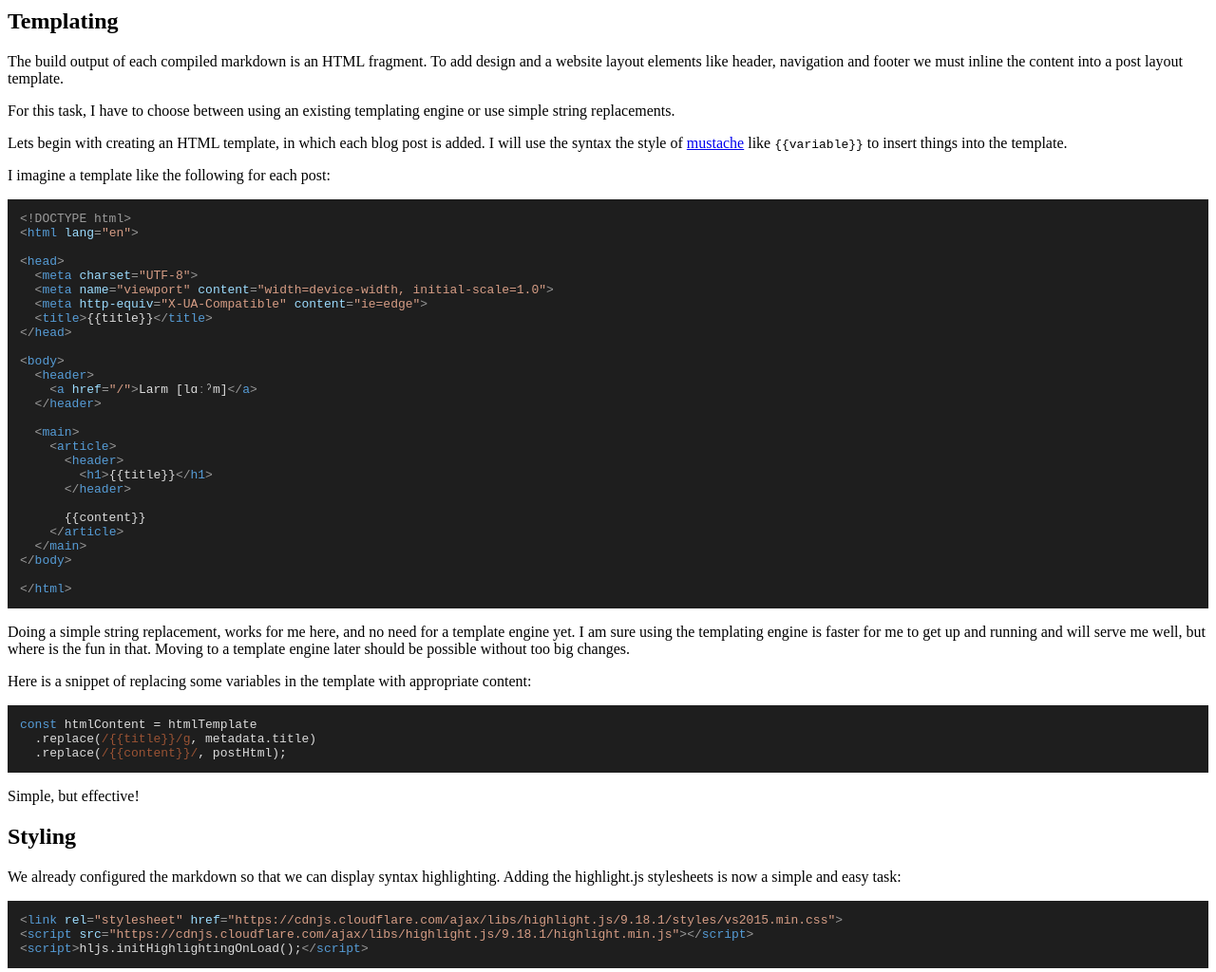
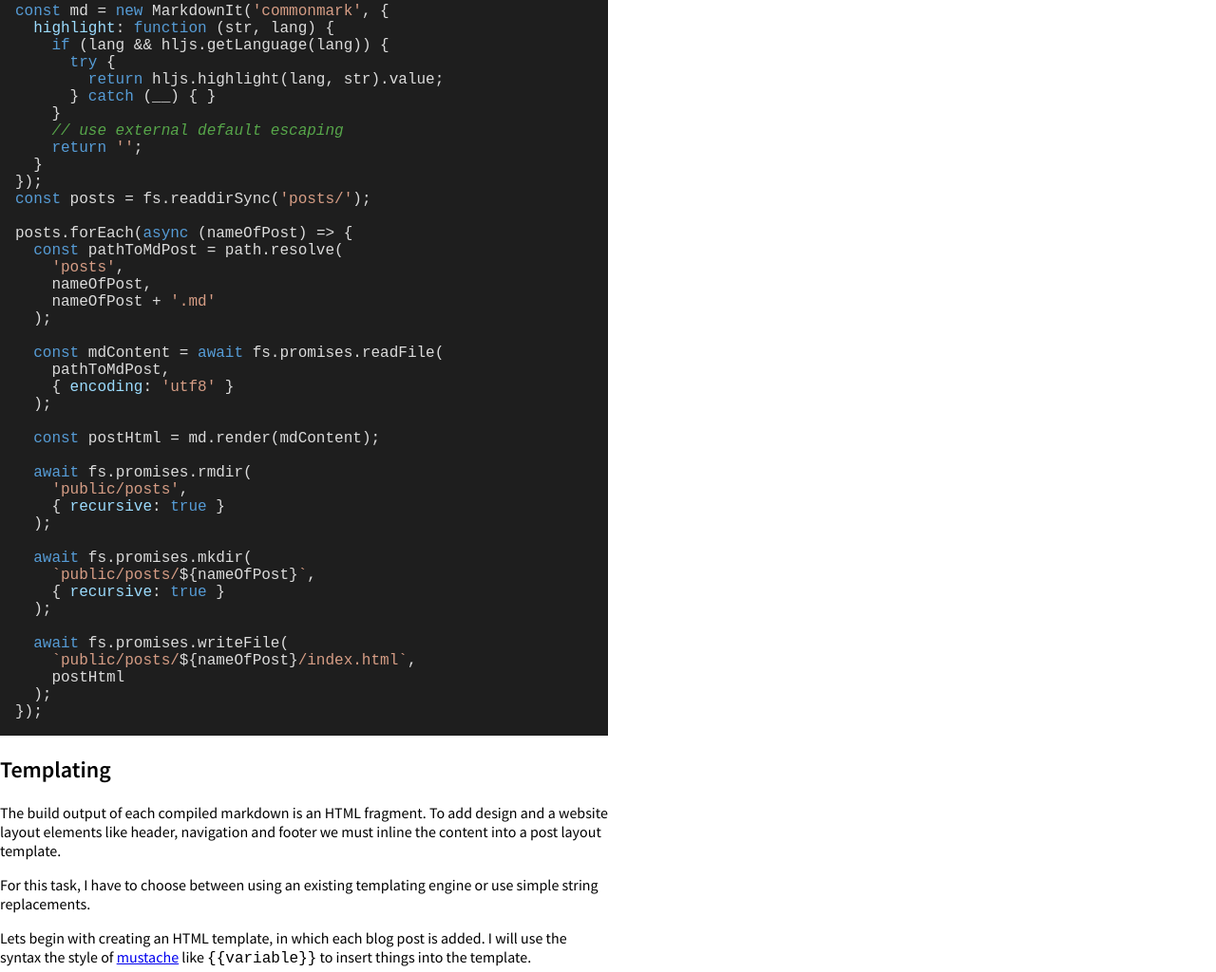
Before and after one commit to MartinSvarrer/larm, a plain HTML site: page posts/blog-setup/index.html in a window 1280 px wide. Shown: the part 1534-2558 px from the top of the page at 95% size. Drawn offline with nearby package versions, Linux system fonts and the light colour scheme.

Commit message:
Styling - Fonts and widths

```diff
--- /dev/null
+++ b/post.css
@@ -0,0 +1,15 @@
+@import url('https://fonts.googleapis.com/css?family=Source+Sans+Pro:400,600&display=swap');
+
+body {
+  margin: 0;
+  font-size: 16px;
+  font-family: 'Source Sans Pro', sans-serif;
+}
+
+main {
+  max-width: 640px;
+}
+
+h1, h2, h3, h4, h5, h6 {
+  font-weight: 600;
+}
--- a/posts/blog-setup/index.html
+++ b/posts/blog-setup/index.html
@@ -6,6 +6,7 @@
   <meta name="viewport" content="width=device-width, initial-scale=1.0">
   <meta http-equiv="X-UA-Compatible" content="ie=edge">
   <title>Hello, reader!</title>
+  <link rel="stylesheet" href="/post.css">
   <link rel="stylesheet" href="https://cdnjs.cloudflare.com/ajax/libs/highlight.js/9.18.1/styles/vs2015.min.css">
   <script src="https://cdnjs.cloudflare.com/ajax/libs/highlight.js/9.18.1/highlight.min.js"></script>
   <script>hljs.initHighlightingOnLoad();</script>
@@ -82,12 +83,33 @@
 <span class="hljs-keyword">const</span> posts = fs.readdirSync(<span class="hljs-string">'posts/'</span>);
 
 posts.forEach(<span class="hljs-keyword">async</span> (nameOfPost) =&gt; {
-  <span class="hljs-keyword">const</span> pathToMdPost = path.resolve(<span class="hljs-string">'posts'</span>, nameOfPost, nameOfPost + <span class="hljs-string">'.md'</span>);
-  <span class="hljs-keyword">const</span> markdownContent = <span class="hljs-keyword">await</span> fs.promises.readFile(pathToMdPost, { <span class="hljs-attr">encoding</span>: <span class="hljs-string">'utf8'</span> });
-  <span class="hljs-keyword">const</span> postHtml = md.render(markdownContent);
-  <span class="hljs-keyword">await</span> fs.promises.rmdir(<span class="hljs-string">'public/posts'</span>, { <span class="hljs-attr">recursive</span>: <span class="hljs-literal">true</span> });
-  <span class="hljs-keyword">await</span> fs.promises.mkdir(<span class="hljs-string">`public/posts/<span class="hljs-subst">${nameOfPost}</span>`</span>, { <span class="hljs-attr">recursive</span>: <span class="hljs-literal">true</span> });
-  <span class="hljs-keyword">await</span> fs.promises.writeFile(<span class="hljs-string">`public/posts/<span class="hljs-subst">${nameOfPost}</span>/index.html`</span>, postHtml);
+  <span class="hljs-keyword">const</span> pathToMdPost = path.resolve(
+    <span class="hljs-string">'posts'</span>,
+    nameOfPost,
+    nameOfPost + <span class="hljs-string">'.md'</span>
+  );
+
+  <span class="hljs-keyword">const</span> mdContent = <span class="hljs-keyword">await</span> fs.promises.readFile(
+    pathToMdPost,
+    { <span class="hljs-attr">encoding</span>: <span class="hljs-string">'utf8'</span> }
+  );
+
+  <span class="hljs-keyword">const</span> postHtml = md.render(mdContent);
+
+  <span class="hljs-keyword">await</span> fs.promises.rmdir(
+    <span class="hljs-string">'public/posts'</span>,
+    { <span class="hljs-attr">recursive</span>: <span class="hljs-literal">true</span> }
+  );
+
+  <span class="hljs-keyword">await</span> fs.promises.mkdir(
+    <span class="hljs-string">`public/posts/<span class="hljs-subst">${nameOfPost}</span>`</span>,
+    { <span class="hljs-attr">recursive</span>: <span class="hljs-literal">true</span> }
+  );
+
+  <span class="hljs-keyword">await</span> fs.promises.writeFile(
+    <span class="hljs-string">`public/posts/<span class="hljs-subst">${nameOfPost}</span>/index.html`</span>,
+    postHtml
+  );
 });
 </code></pre>
 <h2>Templating</h2>
@@ -95,18 +117,7 @@ posts.forEach(<span class="hljs-keyword">async</span> (nameOfPost) =&gt; {
 <p>For this task, I have to choose between using an existing templating engine or use simple string replacements.</p>
 <p>Lets begin with creating an HTML template, in which each blog post is added. I will use the syntax the style of <a href="http://mustache.github.io">mustache</a> like  <code>{{variable}}</code> to insert things into the template.</p>
 <p>I imagine a template like the following for each post:</p>
-<pre><code class="language-html"><span class="hljs-meta">&lt;!DOCTYPE <span class="hljs-meta-keyword">html</span>&gt;</span>
-<span class="hljs-tag">&lt;<span class="hljs-name">html</span> <span class="hljs-attr">lang</span>=<span class="hljs-string">"en"</span>&gt;</span>
-
-<span class="hljs-tag">&lt;<span class="hljs-name">head</span>&gt;</span>
-  <span class="hljs-tag">&lt;<span class="hljs-name">meta</span> <span class="hljs-attr">charset</span>=<span class="hljs-string">"UTF-8"</span>&gt;</span>
-  <span class="hljs-tag">&lt;<span class="hljs-name">meta</span> <span class="hljs-attr">name</span>=<span class="hljs-string">"viewport"</span> <span class="hljs-attr">content</span>=<span class="hljs-string">"width=device-width, initial-scale=1.0"</span>&gt;</span>
-  <span class="hljs-tag">&lt;<span class="hljs-name">meta</span> <span class="hljs-attr">http-equiv</span>=<span class="hljs-string">"X-UA-Compatible"</span> <span class="hljs-attr">content</span>=<span class="hljs-string">"ie=edge"</span>&gt;</span>
-  <span class="hljs-tag">&lt;<span class="hljs-name">title</span>&gt;</span>{{title}}<span class="hljs-tag">&lt;/<span class="hljs-name">title</span>&gt;</span>
-<span class="hljs-tag">&lt;/<span class="hljs-name">head</span>&gt;</span>
-
-<span class="hljs-tag">&lt;<span class="hljs-name">body</span>&gt;</span>
-  <span class="hljs-tag">&lt;<span class="hljs-name">header</span>&gt;</span>
+<pre><code class="language-html"><span class="hljs-tag">&lt;<span class="hljs-name">header</span>&gt;</span>
   <span class="hljs-tag">&lt;<span class="hljs-name">a</span> <span class="hljs-attr">href</span>=<span class="hljs-string">"/"</span>&gt;</span>Larm [lɑːˀm]<span class="hljs-tag">&lt;/<span class="hljs-name">a</span>&gt;</span>
 <span class="hljs-tag">&lt;/<span class="hljs-name">header</span>&gt;</span>
 
@@ -119,9 +130,6 @@ posts.forEach(<span class="hljs-keyword">async</span> (nameOfPost) =&gt; {
     {{content}}
   <span class="hljs-tag">&lt;/<span class="hljs-name">article</span>&gt;</span>
 <span class="hljs-tag">&lt;/<span class="hljs-name">main</span>&gt;</span>
-<span class="hljs-tag">&lt;/<span class="hljs-name">body</span>&gt;</span>
-
-<span class="hljs-tag">&lt;/<span class="hljs-name">html</span>&gt;</span>
 </code></pre>
 <p>Doing a simple string replacement, works for me here, and no need for a template engine yet. I am sure using the templating engine is faster for me to get up and running and will serve me well, but where is the fun in that. Moving to a template engine later should be possible without too big changes.</p>
 <p>Here is a snippet of replacing some variables in the template with appropriate content:</p>
@@ -131,11 +139,11 @@ posts.forEach(<span class="hljs-keyword">async</span> (nameOfPost) =&gt; {
 </code></pre>
 <p>Simple, but effective!</p>
 <h2>Styling</h2>
-<p>We already configured the markdown so that we can display syntax highlighting. Adding the highlight.js stylesheets is now a simple and easy task:</p>
-<pre><code class="language-html"><span class="hljs-tag">&lt;<span class="hljs-name">link</span> <span class="hljs-attr">rel</span>=<span class="hljs-string">"stylesheet"</span> <span class="hljs-attr">href</span>=<span class="hljs-string">"https://cdnjs.cloudflare.com/ajax/libs/highlight.js/9.18.1/styles/vs2015.min.css"</span>&gt;</span>
-<span class="hljs-tag">&lt;<span class="hljs-name">script</span> <span class="hljs-attr">src</span>=<span class="hljs-string">"https://cdnjs.cloudflare.com/ajax/libs/highlight.js/9.18.1/highlight.min.js"</span>&gt;</span><span class="hljs-tag">&lt;/<span class="hljs-name">script</span>&gt;</span>
-<span class="hljs-tag">&lt;<span class="hljs-name">script</span>&gt;</span>hljs.initHighlightingOnLoad();<span class="hljs-tag">&lt;/<span class="hljs-name">script</span>&gt;</span>
-</code></pre>
+<p>One of the most important parts of the styling for any blog is without a doubt the font, font-size and the length of the paragraph.</p>
+<p>I like a good semi-big font-size for reading. 16px seems to be a general good size. I would like to see just under 100 characters per paragraph. As I am using the <code>'Source Sans Pro'</code> font, this means I will need a maximum paragraph around 640px.</p>
+<p>For me being able to display code is also a real challenge. Because of the font-size, and paragraph size. If my code snippets have the same constraints, then I will have to limit my code snippets to maximum 65 characters, to avoid horizontal scrollbars.</p>
+<p>To understand when my snippets will cause horizontal scrollbars for users with screens bigger than 640px, I have configured my writing environment to display a horizontal ruler. I could use a tooling like <a href="https://prettier.io/">prettier</a> to enforce the rule on in my code. But I prefer my actual code to have longer lines, so I will have to correct these line manually for now.</p>
+<p>Phone users in portrait-mode will have a struggle to see many the code snippets. And here I don't see a better option that to enforce a horizontal scrollbar, and keep in mind to keep my snippets simplified and as short as possible, while keeping it readable for desktop users.</p>
 
     </article>
   </main>
```
Also changed, not shown: index.html (+1 -1 lines). Lines whose indentation alone changed are shown as unchanged.
